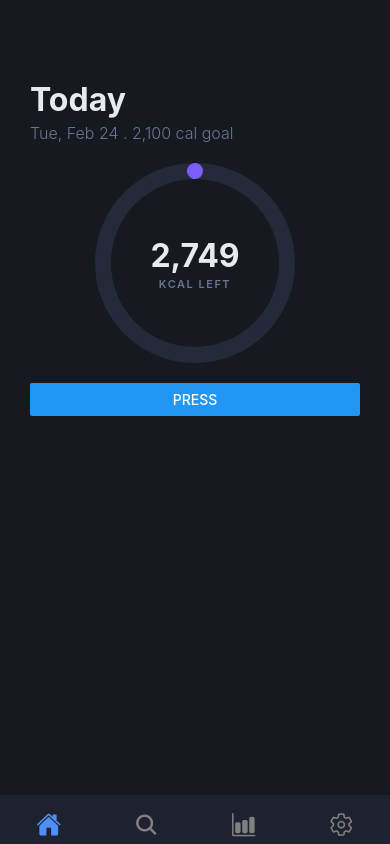
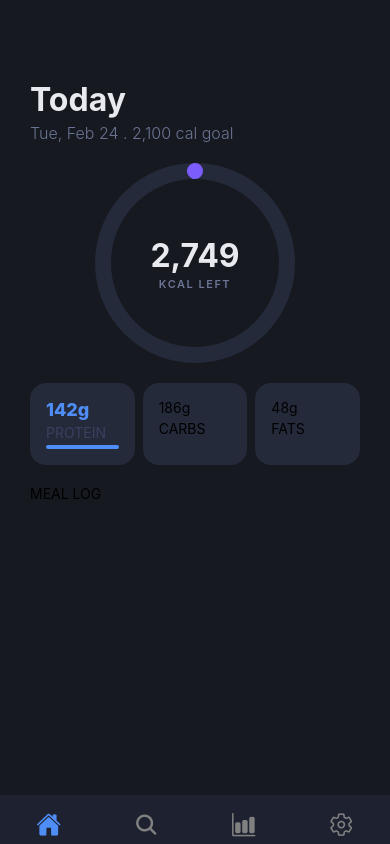
Before and after one commit to aquiton/caltrack, a React Native app: screen /Home in a window 390 px wide. Built offline with nearby package versions, Linux system fonts and the light colour scheme.

Commit message:
feat: wip macro tabs

```diff
--- a/tabs/HomeScreen.tsx
+++ b/tabs/HomeScreen.tsx
@@ -12,7 +12,27 @@ export const HomeScreen = () => {
         <Text style={styles.headerSubTitle}>Tue, Feb 24 . 2,100 cal goal</Text>
       </View>
       <CalorieRing current={current} goal={2750} />
-      <Button title="press" onPress={() => setCurrent(current + 10)} />
+      <View style={styles.macroContainer}>
+        <View style={styles.macroPill}>
+          <Text style={styles.macroProteinValue}>142g</Text>
+          <Text style={styles.macroProteinSubTitle}>PROTEIN</Text>
+          <View style={styles.macroProteinBar} />
+        </View>
+        <View style={styles.macroPill}>
+          <Text>186g</Text>
+          <Text>CARBS</Text>
+          <View />
+        </View>
+        <View style={styles.macroPill}>
+          <Text>48g</Text>
+          <Text>FATS</Text>
+          <View />
+        </View>
+      </View>
+      <View>
+        <Text>MEAL LOG</Text>
+      </View>
+      <View></View>
     </View>
   );
 };
@@ -39,4 +59,32 @@ const styles = StyleSheet.create({
     fontSize: 16,
     fontWeight: 300,
   },
+  macroContainer: {
+    flexDirection: "row",
+    gap: 8,
+    backgroundColor: "",
+  },
+  macroPill: {
+    backgroundColor: "#252a3a",
+    borderRadius: 16,
+    padding: 16,
+    flex: 1,
+    gap: 4,
+  },
+  macroProteinValue: {
+    color: "#4f8ef7",
+    fontWeight: 800,
+    fontSize: 18,
+  },
+  macroProteinSubTitle: {
+    color: "#3a4060",
+  },
+  macroProteinTrack: {},
+  macroProteinBar: {
+    backgroundColor: "#4f8ef7",
+    flex: 1,
+    height: 1,
+    padding: 2,
+    borderRadius: 4,
+  },
 });
```
